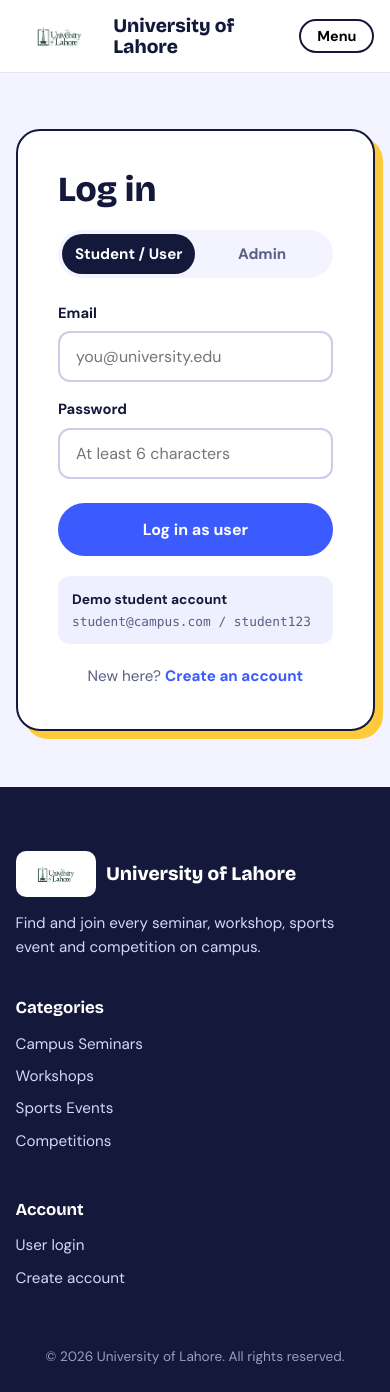
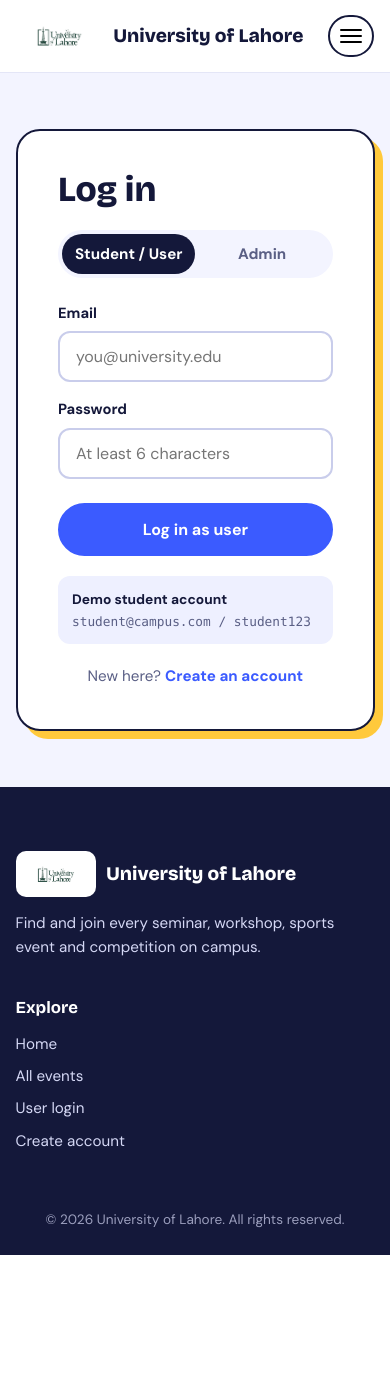
Before and after one commit to ch-arslanahmad/campus-event-management, a React (Vite) app in the folder frontend/: page /login in a window 390 px wide. After the commit the page ends 1255 px from the top, so only its background shows below. Built offline with nearby package versions, Linux system fonts and the light colour scheme.

Commit message:
Refine responsive navigation and footer

```diff
--- a/frontend/src/App.css
+++ b/frontend/src/App.css
@@ -41,6 +41,12 @@
 .navbar__links { display: flex; align-items: center; gap: 32px; font-weight: 500; }
 .navbar__links a:not(.btn).active { color: var(--blue); font-weight: 700; }
 .navbar__toggle { display: none; background: none; border: 2px solid var(--ink); border-radius: 999px; padding: 6px 16px; font: 700 .9rem 'DM Sans'; cursor: pointer; }
+.sr-only { position: absolute; width: 1px; height: 1px; padding: 0; margin: -1px; overflow: hidden; clip: rect(0, 0, 0, 0); white-space: nowrap; border: 0; }
+.hamburger-icon { display: grid; gap: 4px; width: 22px; }
+.hamburger-icon i { display: block; height: 2px; width: 22px; border-radius: 2px; background: currentColor; transition: transform .2s, opacity .2s; }
+.navbar__toggle[aria-expanded="true"] .hamburger-icon i:nth-child(1) { transform: translateY(6px) rotate(45deg); }
+.navbar__toggle[aria-expanded="true"] .hamburger-icon i:nth-child(2) { opacity: 0; }
+.navbar__toggle[aria-expanded="true"] .hamburger-icon i:nth-child(3) { transform: translateY(-6px) rotate(-45deg); }
 
 /* Hero */
 .hero { background: var(--bg); padding: 72px 0; overflow: hidden; }
@@ -98,16 +104,19 @@
 
 /* Responsive */
 @media (max-width: 960px) {
-  .grid--4 { grid-template-columns: repeat(2, 1fr); }
+  .grid--4 { grid-template-columns: repeat(2, minmax(0, 1fr)); }
   .grid--3 { grid-template-columns: repeat(2, 1fr); }
   .hero__inner { grid-template-columns: 1fr; }
+}
+@media (max-width: 1040px) {
+  .navbar__toggle { display: grid; place-items: center; width: 46px; height: 42px; padding: 8px; }
+  .navbar__links { display: none; position: absolute; top: 72px; left: 0; right: 0; flex-direction: column; align-items: flex-start; gap: 18px; background: var(--white); padding: 24px 4%; border-bottom: 1px solid #E4E6F7; box-shadow: 0 12px 24px rgba(20,24,58,.08); }
+  .navbar__links.is-open { display: flex; }
+  .navbar__user { margin-top: 4px; }
 }
 @media (max-width: 680px) {
   .section { padding: 56px 0; }
   .grid--4, .grid--3, .footer__inner { grid-template-columns: 1fr; }
-  .navbar__toggle { display: block; }
-  .navbar__links { display: none; position: absolute; top: 72px; left: 0; right: 0; flex-direction: column; align-items: flex-start; gap: 18px; background: var(--white); padding: 24px 4%; border-bottom: 1px solid #E4E6F7; }
-  .navbar__links.is-open { display: flex; }
   .search { margin-left: 0; width: 100%; }
 }
 @media (prefers-reduced-motion: reduce) { * { transition: none !important; } }
--- a/frontend/src/components/Footer.jsx
+++ b/frontend/src/components/Footer.jsx
@@ -1,10 +1,9 @@
 import { Link } from 'react-router-dom'
-import { categories } from '../assets/eventsData.js'
 import Logo from './Logo.jsx'
 import { useAuth } from '../assets/AuthContext.jsx'
 
 export default function Footer() {
-  const { user, logout } = useAuth()
+  const { user } = useAuth()
   return (
     <footer className="footer">
       <div className="container footer__inner">
@@ -13,16 +12,12 @@
           <p className="footer__text">Find and join every seminar, workshop, sports event and competition on campus.</p>
         </div>
         <div>
-          <h4>Categories</h4>
-          {Object.entries(categories).map(([key, c]) => (
-            <Link key={key} to={`/events?category=${key}`}>{c.label}</Link>
-          ))}
-        </div>
-        <div>
-          <h4>Account</h4>
+          <h4>Explore</h4>
+          <Link to="/">Home</Link>
+          <Link to="/events">All events</Link>
           {!user && <><Link to="/login">User login</Link><Link to="/signup">Create account</Link></>}
-          {user?.role === 'user' && <><Link to="/my-events">My events</Link><Link to="/events">Browse events</Link><Link to="/" onClick={logout}>Log out</Link></>}
-          {user?.role === 'admin' && <><Link to="/dashboard">Dashboard</Link><Link to="/admin">Manage events</Link><Link to="/" onClick={logout}>Log out</Link></>}
+          {user?.role === 'user' && <><Link to="/my-events">My events</Link><Link to="/profile">Profile</Link></>}
+          {user?.role === 'admin' && <><Link to="/dashboard">Dashboard</Link><Link to="/profile">Profile</Link></>}
         </div>
       </div>
       <p className="footer__copy">© {new Date().getFullYear()} University of Lahore. All rights reserved.</p>
--- a/frontend/src/components/Navbar.jsx
+++ b/frontend/src/components/Navbar.jsx
@@ -35,8 +35,9 @@
         <Link to="/" className="brand" onClick={close}>
           <Logo /> University of Lahore
         </Link>
-        <button className="navbar__toggle" aria-label="Toggle menu" aria-expanded={open} onClick={() => setOpen(!open)}>
-          {open ? 'Close' : 'Menu'}
+        <button className="navbar__toggle" aria-label={open ? 'Close menu' : 'Open menu'} aria-expanded={open} onClick={() => setOpen(!open)}>
+          <span className="hamburger-icon" aria-hidden="true"><i /><i /><i /></span>
+          <span className="sr-only">{open ? 'Close' : 'Menu'}</span>
         </button>
         <nav className={`navbar__links ${open ? 'is-open' : ''}`}>
           <NavLink to="/" end onClick={close}>Home</NavLink>
```
